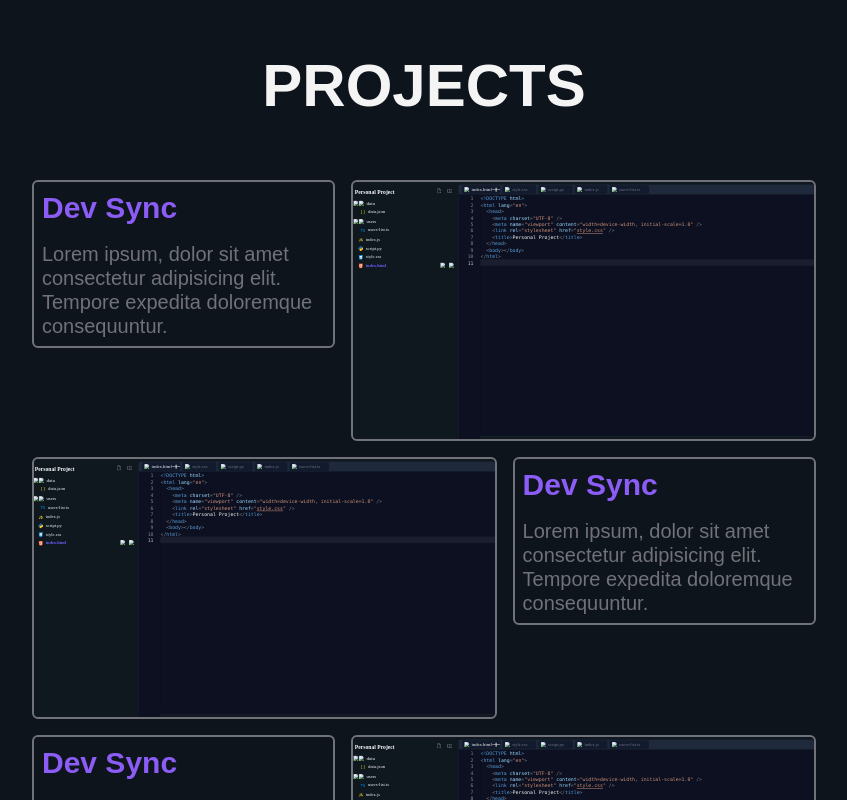
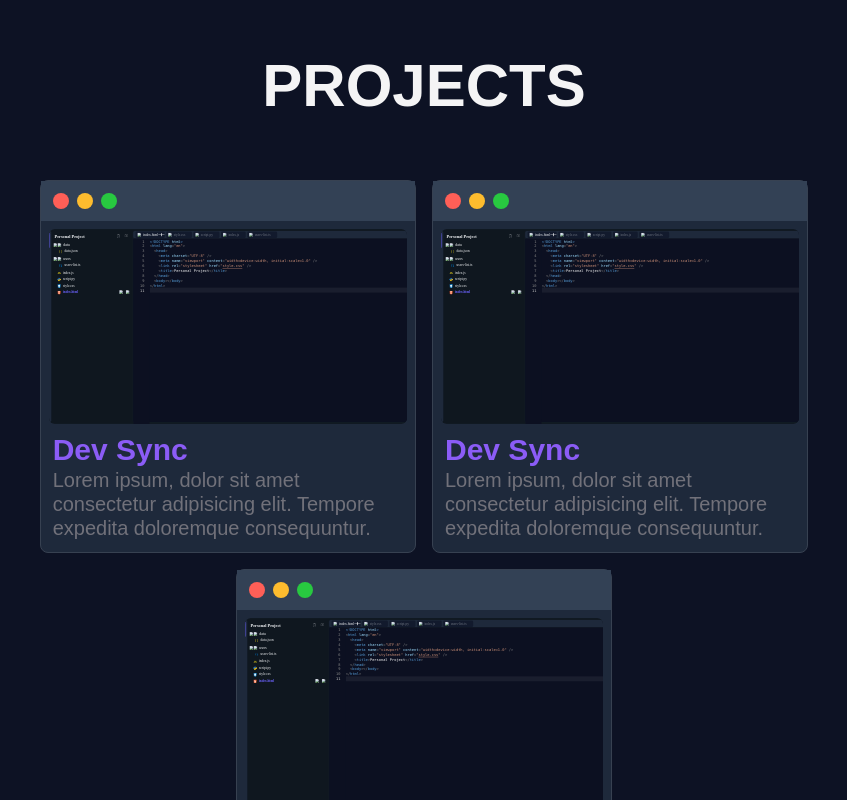
Before and after one commit to programmer-rahul/personal-portfolio, a Next.js app: page / in a window 1280 px wide. Shown: the part 2000-2800 px from the top of the page, without its empty margins (216-1063 px from the left). Built offline with nearby package versions, Linux system fonts and the light colour scheme; a web font is replaced by a local one.

Commit message:
change project card desing

```diff
--- a/app/components/projects/project.tsx
+++ b/app/components/projects/project.tsx
@@ -1,31 +1,20 @@
 import { cn } from "@/lib/utils";
 import Image from "next/image";
+import ProjectTitleButtons from "../ui/project-title-btns";
 
 interface ProjectProps {
   name: string;
   description: string;
   image: string;
-  isLeft: boolean;
 }
 
-export default function Project({
-  name,
-  description,
-  image,
-  isLeft,
-}: ProjectProps) {
+export default function Project({ name, description, image }: ProjectProps) {
   return (
-    <div className={cn("flex w-full gap-4", isLeft && "flex-row-reverse")}>
-      {/* info */}
-      <div className="flex w-[500px] flex-col gap-4 self-start rounded-md border-2 border-secondary-foreground p-2">
-        <p className="text-3xl font-semibold text-main">{name}</p>
-        <span className="font-secondary text-xl leading-6 text-secondary-foreground">
-          {description}
-        </span>
-      </div>
+    <div className={cn("flex w-[48%] flex-col rounded-lg border bg-[#1e293b]")}>
+      <ProjectTitleButtons />
 
       {/* display  */}
-      <div className="aspect-video w-full rounded-md border-2 border-secondary-foreground">
+      <div className="aspect-video w-full rounded-md px-2 py-2">
         <Image
           src={image}
           width={100}
@@ -34,6 +23,16 @@ export default function Project({
           className="h-full w-full rounded-md object-cover"
         />
       </div>
+
+      {/* info */}
+      <div className="px-3 pb-3">
+        <p className="text-3xl font-semibold text-main">{name}</p>
+        <div className="flex flex-col gap-2 self-start rounded-md">
+          <span className="font-secondary text-xl leading-6 text-secondary-foreground">
+            {description}
+          </span>
+        </div>
+      </div>
     </div>
   );
 }
--- a/app/components/projects/projects.tsx
+++ b/app/components/projects/projects.tsx
@@ -4,13 +4,12 @@ import PROJECTS from "@/lib/data/projects";
 export default function Projects() {
   return (
     <div className="projects py-8">
-      <div className="flex flex-wrap gap-4 p-2">
+      <div className="flex flex-wrap justify-center gap-4 p-2">
         {PROJECTS.map(({ name, image, description }, index) => (
           <Project
             name={name}
             image={image}
             description={description}
-            isLeft={index % 2 === 1}
             key={index}
           />
         ))}
--- /dev/null
+++ b/app/components/ui/project-title-btns.tsx
@@ -0,0 +1,11 @@
+export default function ProjectTitleButtons() {
+  return (
+    <div className="window-title w-full bg-[#334155] px-3 py-3">
+      <div className="window-buttons flex gap-2">
+        <p className="h-4 w-4 rounded-full bg-[#FF5F57]"></p>
+        <p className="h-4 w-4 rounded-full bg-[#FEBC2E]"></p>
+        <p className="h-4 w-4 rounded-full bg-[#28C840]"></p>
+      </div>
+    </div>
+  );
+}
--- a/app/globals.css
+++ b/app/globals.css
@@ -3,7 +3,7 @@
 @tailwind utilities;
 
 :root {
-  --background: 14, 20, 27;
+  --background: 13, 18, 36;
   --main: 139, 92, 246;
   --typewriter: 34, 197, 94;
 
```
